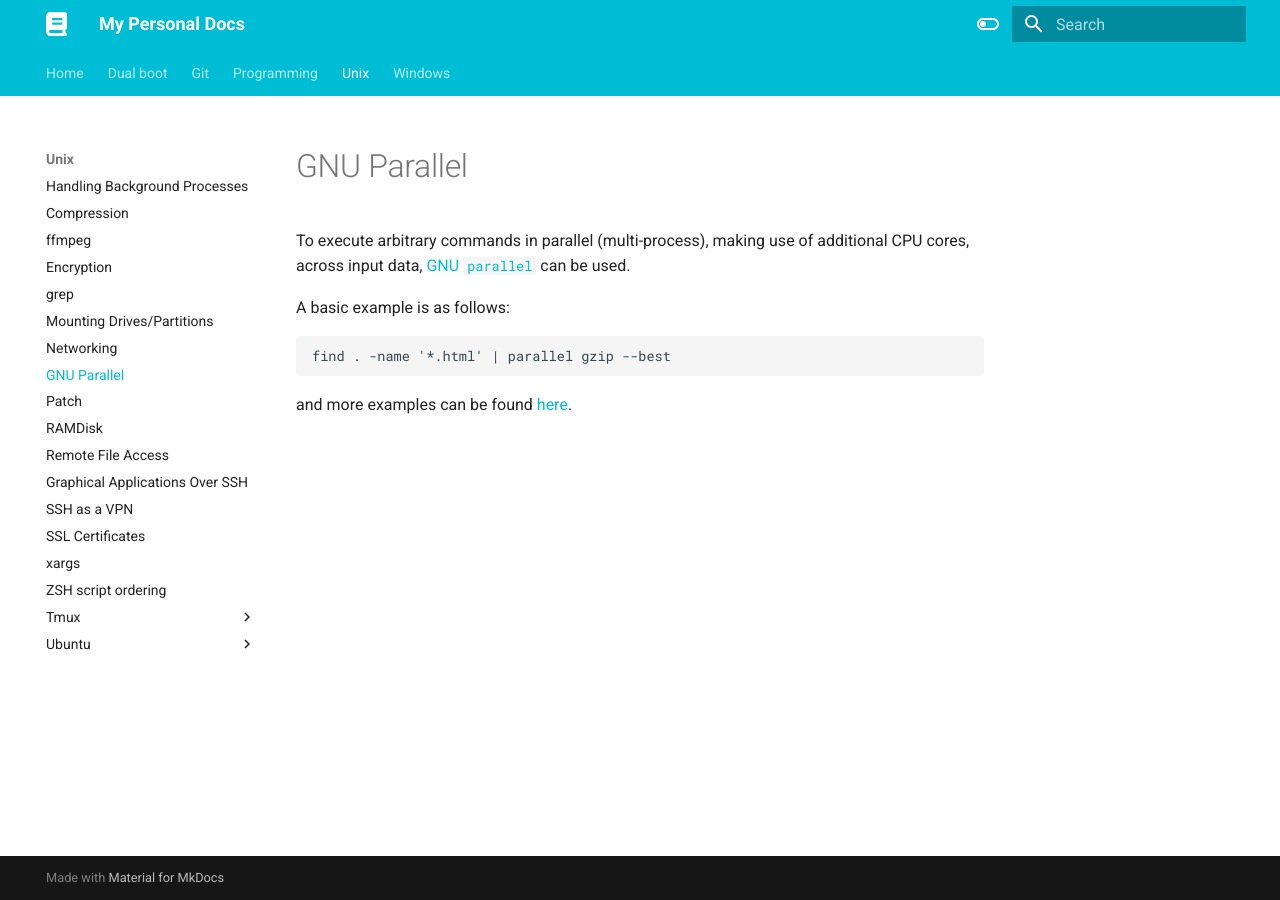
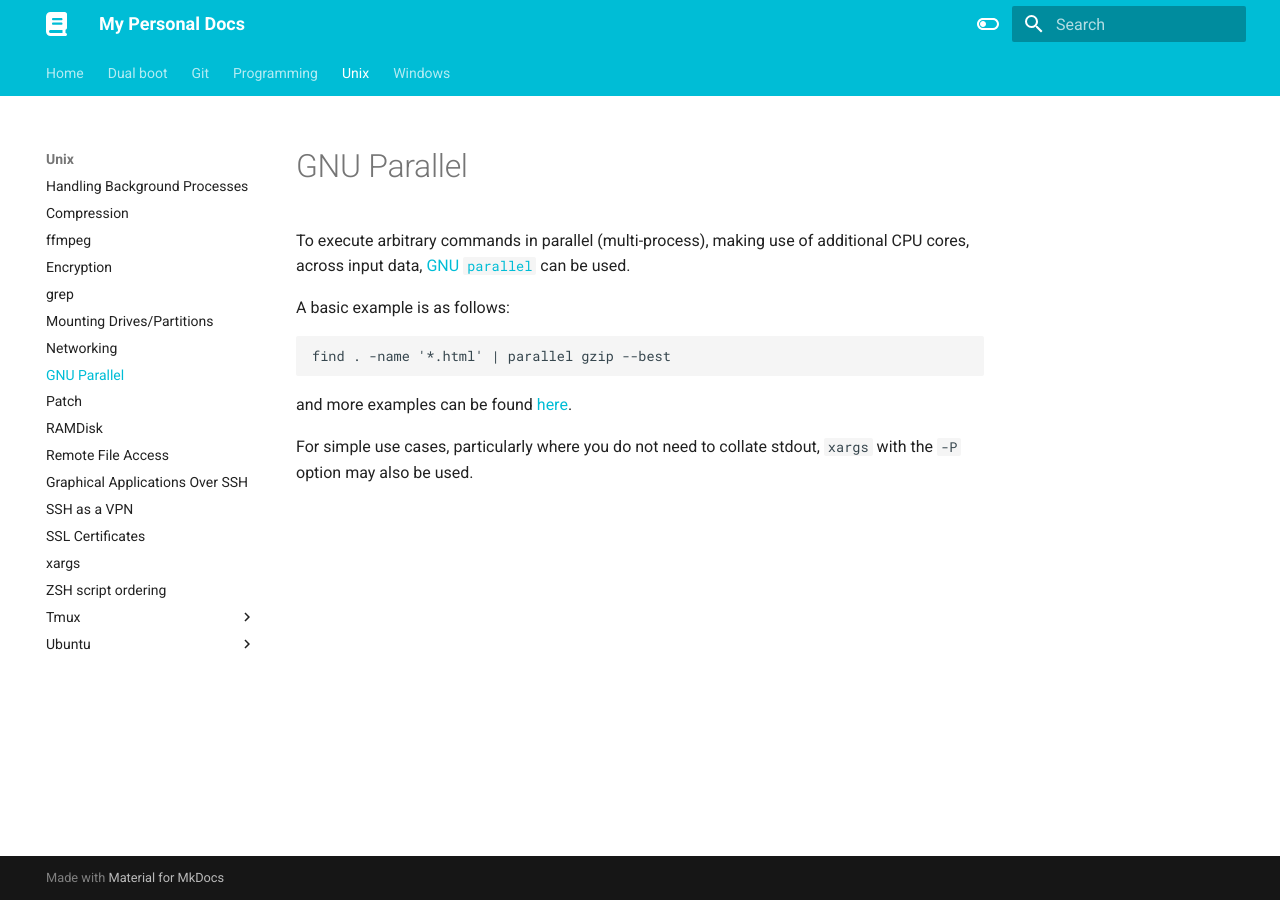
Before and after one commit to jwblangley/docs, an MkDocs documentation site: the page built from docs/unix/parallel.md, in a window 1280 px wide. Built offline with MkDocs 1.6.1 and Material for MkDocs 9.7.7, drawn with Linux system fonts in a browser that asks for light colours.

Commit message:
Update parallel.md

````diff
--- a/docs/unix/parallel.md
+++ b/docs/unix/parallel.md
@@ -7,3 +7,5 @@ A basic example is as follows:
 find . -name '*.html' | parallel gzip --best
 ```
 and more examples can be found [here](https://www.gnu.org/software/parallel/parallel_examples.html).
+
+For simple use cases, particularly where you do not need to collate stdout, `xargs` with the `-P` option may also be used.
````
